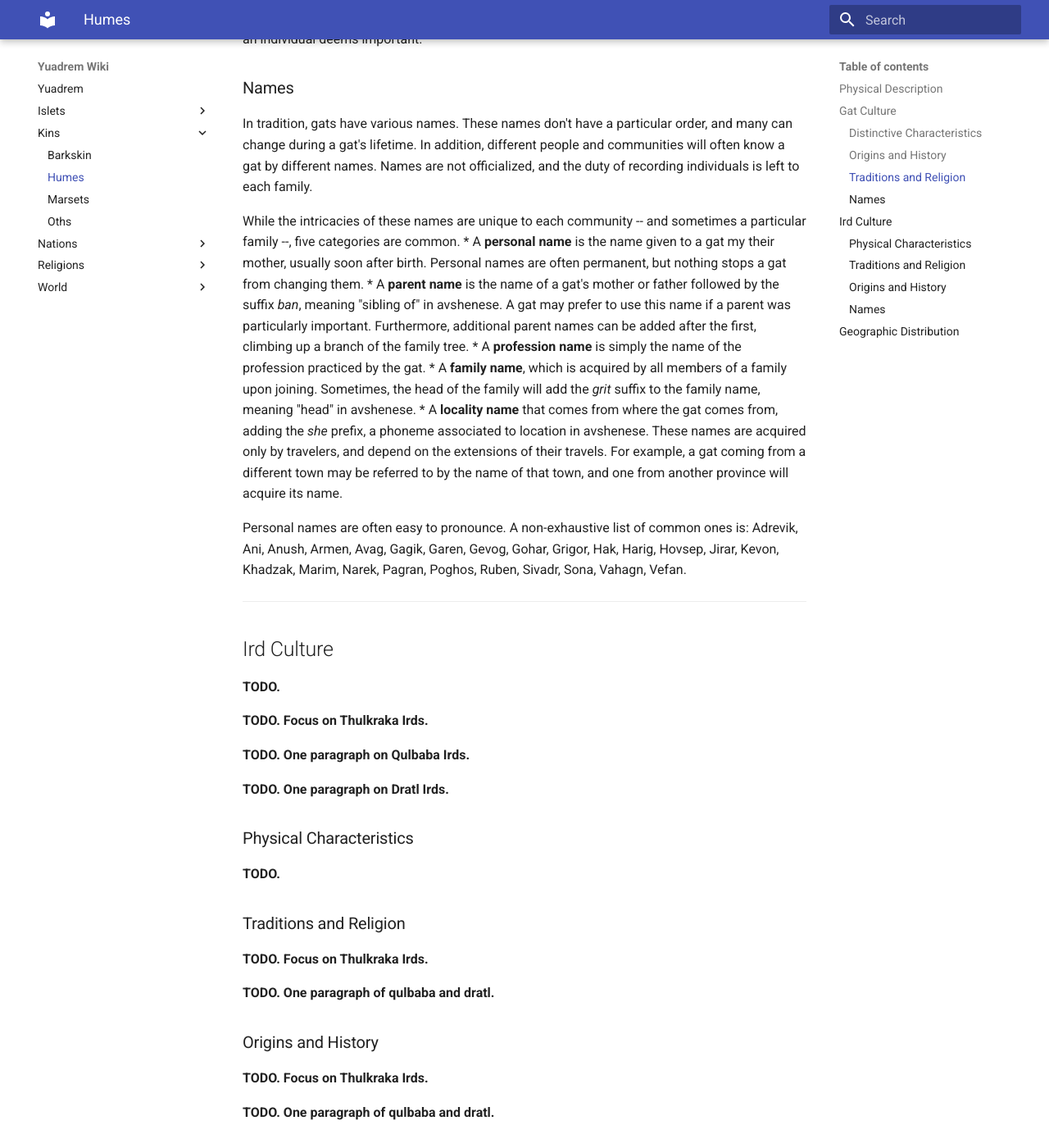
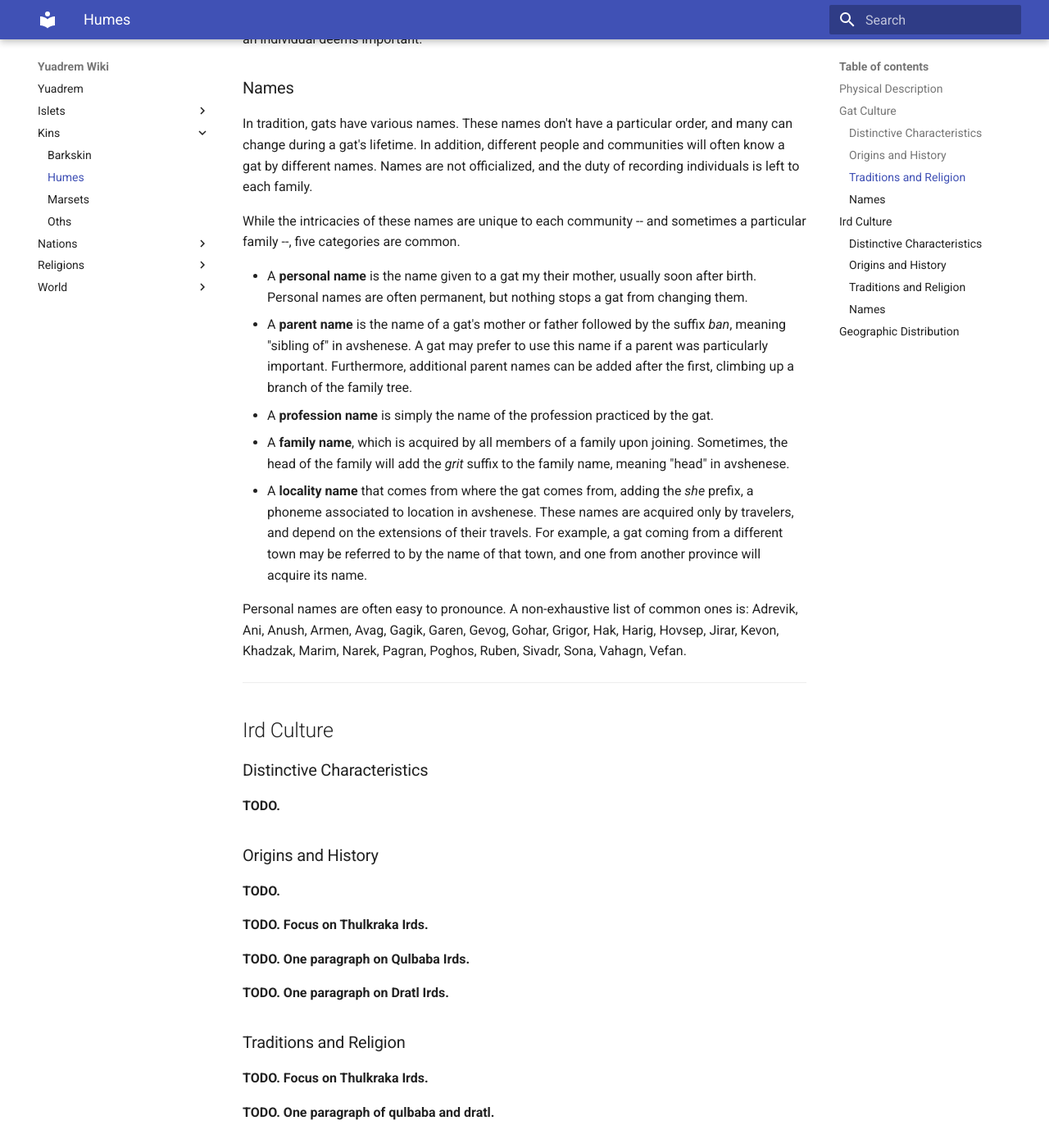
Before and after one commit to bleaktwig/yuadrem-wiki, an MkDocs documentation site: the page built from docs/kins/hume.md, in a window 1280 px wide and 1400 px high, scrolled down 2510 px. Shown: the whole window at 82% size. Built offline with MkDocs 1.6.1 and Material for MkDocs 9.7.7, drawn with Linux system fonts in a browser that asks for light colours.

Commit message:
Fixed list

```diff
--- a/docs/kins/hume.md
+++ b/docs/kins/hume.md
@@ -54,6 +54,8 @@ Yet they are increasingly rare after the Penance, as nix has destroyed the land
 
     TODO. This clearly requires an update -- gats are now humes.
 -->
+
+<!-- TODO. Clothing. --->
 
 ### Origins and History
 <!-- NOTE. Those who sided with Et. Et-born families still retain horns (by feeding the mother Et's sap), which were first gifted by Et to their loyal soldiers. -->
@@ -133,6 +135,7 @@ In addition, different people and communities will often know a gat by different
 Names are not officialized, and the duty of recording individuals is left to each family.
 
 While the intricacies of these names are unique to each community -- and sometimes a particular family --, five categories are common.
+
 * A **personal name** is the name given to a gat my their mother, usually soon after birth.
 Personal names are often permanent, but nothing stops a gat from changing them.
 * A **parent name** is the name of a gat's mother or father followed by the suffix *ban*, meaning "sibling of" in avshenese.
@@ -157,7 +160,14 @@ Adrevik, Ani, Anush, Armen, Avag, Gagik, Garen, Gevog, Gohar, Grigor, Hak, Harig
 -->
 
 ---
-## Ird Culture <!-- NOTE. Those who refused the War of Spring, sieged Ctereth and diaspora'd the fuck out of Naptane. They are said to have been cursed with feathers by Et (since they "fled"). Qulbaba irds wore a lot of colourful feathers, which lends to the confusion. -->
+## Ird Culture
+<!-- NOTE. Those who refused the War of Spring, sieged Ctereth and diaspora'd the fuck out of Naptane. They are said to have been cursed with feathers by Et (since they "fled"). Qulbaba irds wore a lot of colourful feathers, which lends to the confusion. -->
+### Distinctive Characteristics
+**TODO.**
+
+<!-- TODO. Clothing. --->
+
+### Origins and History
 **TODO.**
 
 **TODO. Focus on Thulkraka Irds.**
@@ -166,15 +176,7 @@ Adrevik, Ani, Anush, Armen, Avag, Gagik, Garen, Gevog, Gohar, Grigor, Hak, Harig
 
 **TODO. One paragraph on Dratl Irds.**
 
-### Physical Characteristics
-**TODO.**
-
 ### Traditions and Religion
-**TODO. Focus on Thulkraka Irds.**
-
-**TODO. One paragraph of qulbaba and dratl.**
-
-### Origins and History
 **TODO. Focus on Thulkraka Irds.**
 
 **TODO. One paragraph of qulbaba and dratl.**
```
